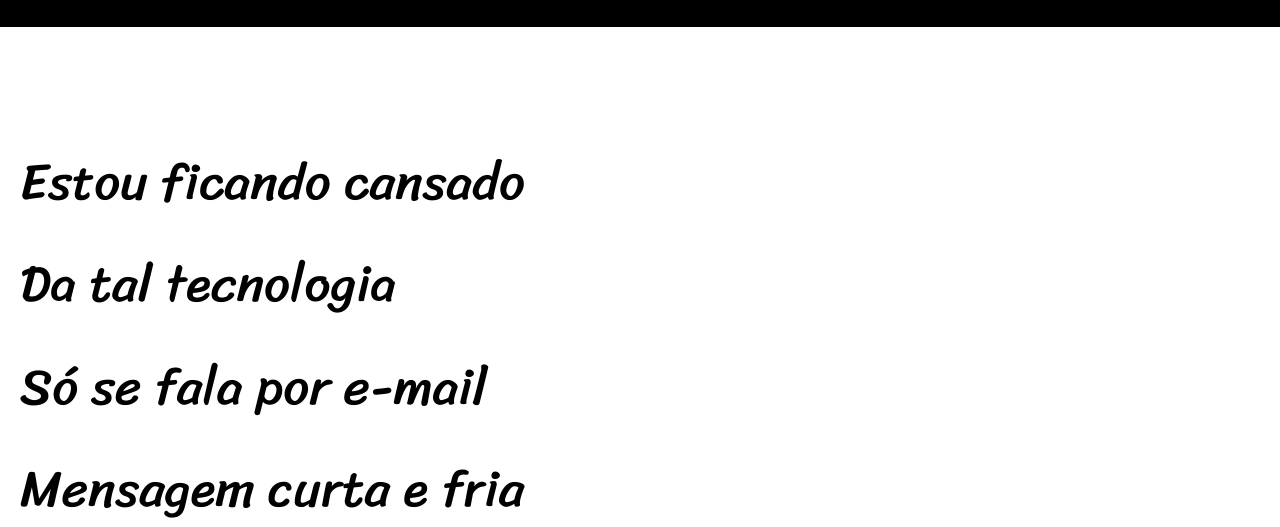
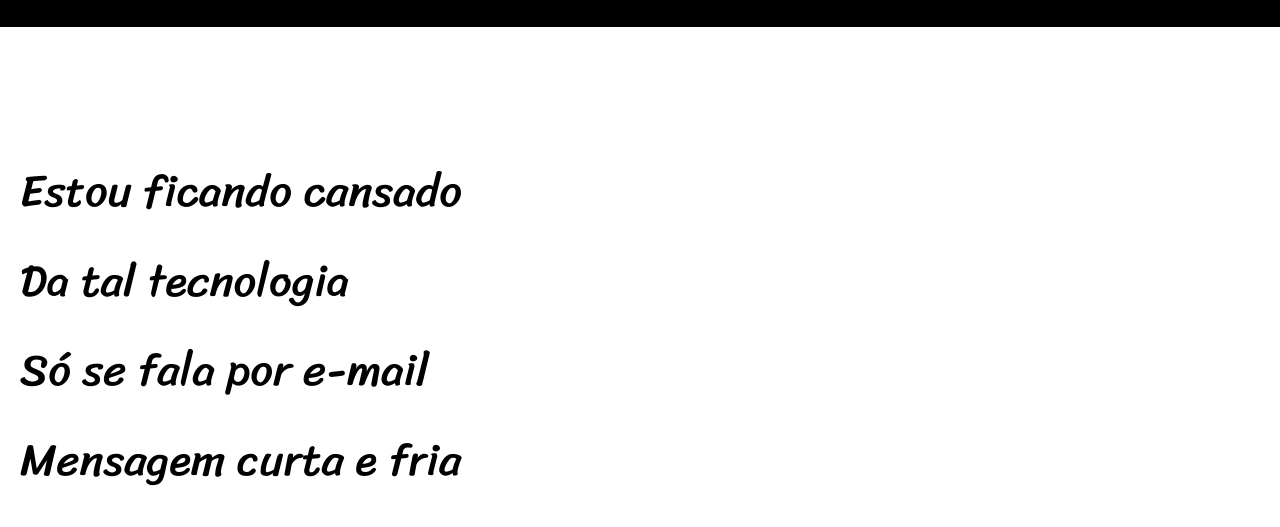
Before and after one commit to railansande/projeto-cordel, a plain HTML site: page index.html in a window 1280 px wide. Shown: the part 242-769 px from the top of the page. Drawn offline with Linux system fonts and the light colour scheme.

Commit message:
Tamanho da fonte e valor do padding das sections

```diff
--- a/style.css
+++ b/style.css
@@ -47,14 +47,14 @@ header a:hover, footer a:hover {
 }
 
 section {
-    padding-top: 13vh;
-    padding-bottom: 13vh;
+    padding-top: 15vh;
+    padding-bottom: 15vh;
     line-height: 2em;
+    font-size: 3.5vw;
 }
 
 section.normal {
     font-family: var(--fonte-padrao);
-    font-size: 4vw;
     padding-left: 20px;
     background-color: white;
     color: black;
```
